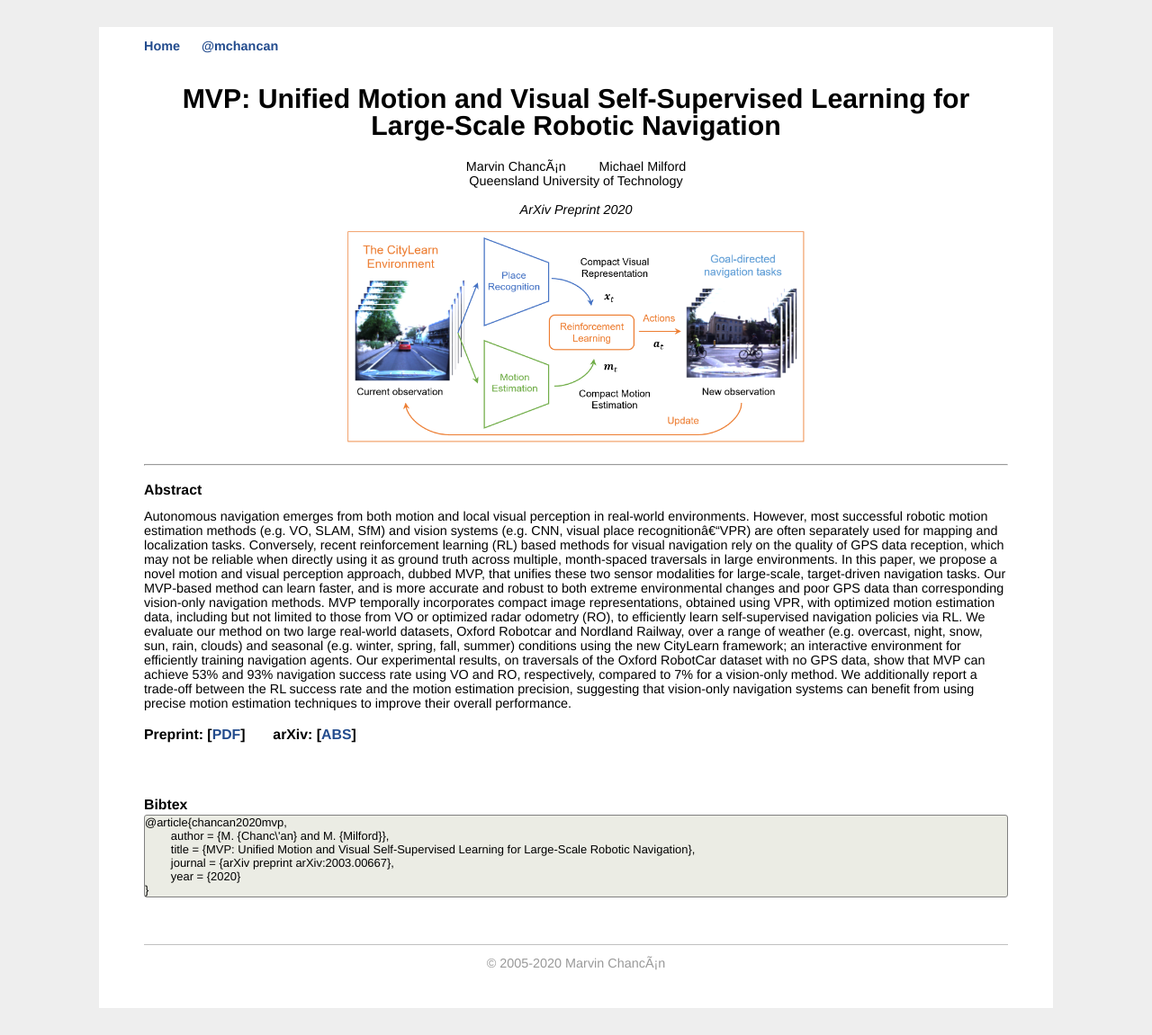
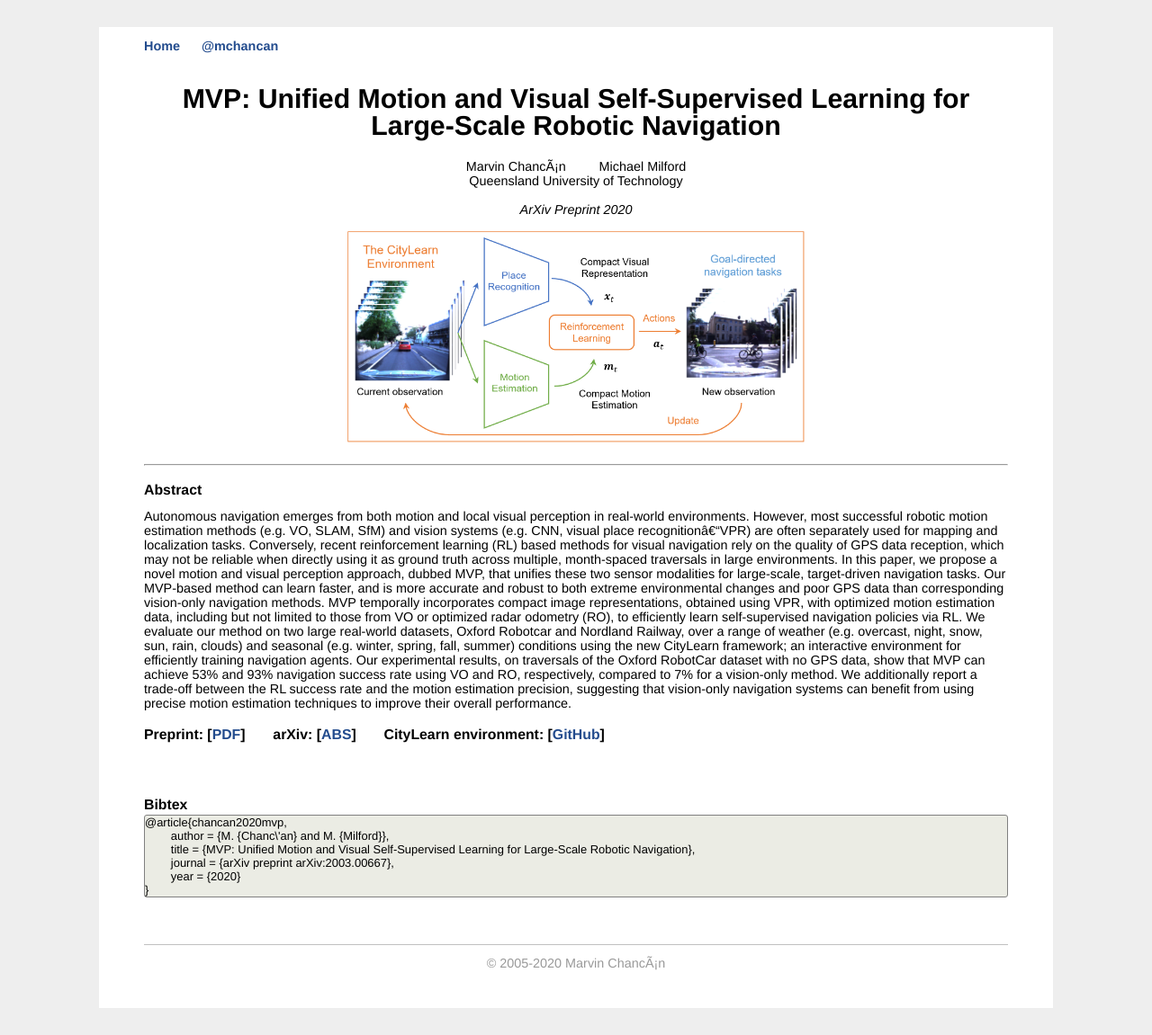
Before and after one commit to mchancan/mchancan.github.io, a Jekyll site: the page built from projects/MVP/index.html, in a window 1280 px wide. Shown: the whole page at 90% size. Built offline with Jekyll 4.4.1, drawn with Linux system fonts in a browser that asks for light colours; comment, search, counter and statistics services are not loaded.

Commit message:
Update index.html

```diff
--- a/projects/MVP/index.html
+++ b/projects/MVP/index.html
@@ -48,7 +48,7 @@ title: "MVP: Unified Motion and Visual Self-Supervised Learning for Large-Scale
 </td>
 
 <td>
-	<h3> Preprint: [<a href="MVP_v2.pdf" target="_blank">PDF</a>]  &nbsp; &nbsp; &nbsp; arXiv: [<a href="https://arxiv.org/abs/2003.00667" target="_blank">ABS</a>] </h3>
+	<h3> Preprint: [<a href="MVP_v2.pdf" target="_blank">PDF</a>]  &nbsp; &nbsp; &nbsp; arXiv: [<a href="https://arxiv.org/abs/2003.00667" target="_blank">ABS</a>] &nbsp; &nbsp; &nbsp; CityLearn environment: [<a href="https://github.com/mchancan/citylearn" target="_blank">GitHub</a>] </h3>
 </td>
 
 <br>
```
